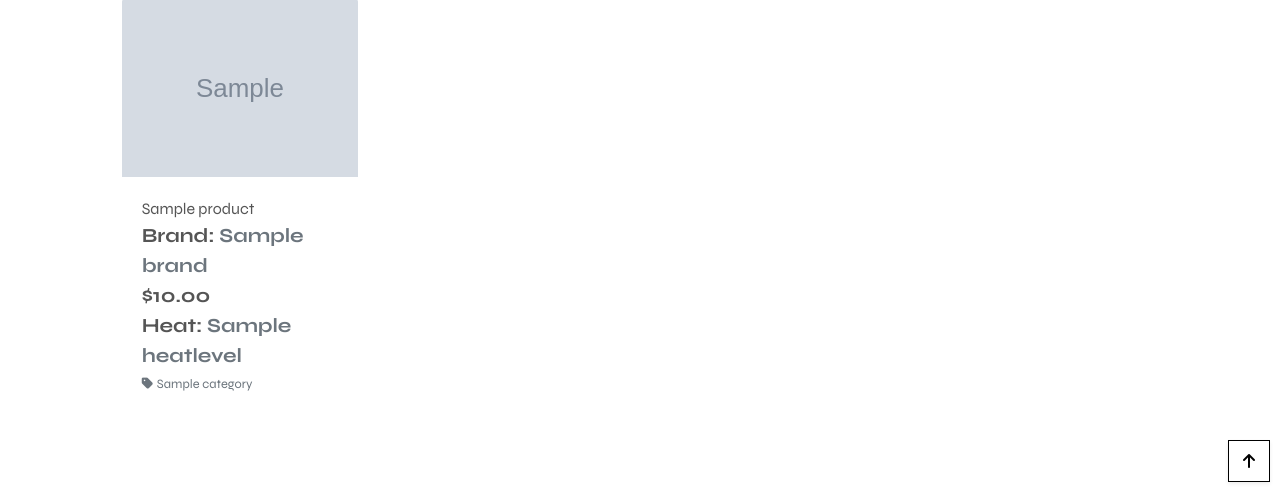
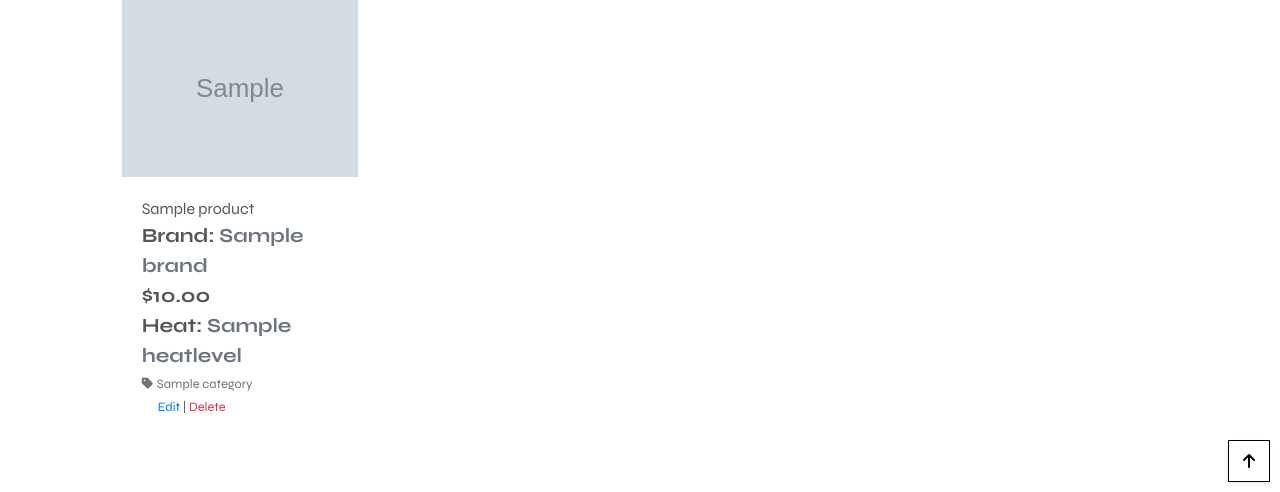
Before and after one commit to saziosu/flame-masters, a Django app: page /products/ in a window 1280 px wide. Shown: the part 308-800 px from the top of the page. Run offline with Django 3.2, Linux system fonts and the light colour scheme; a user stored in the database is signed in; tables that the repository leaves empty hold one stand-in row (values such as "Sample post"); grey boxes marked "Sample" are stand-in pictures; some libraries are stand-ins or nearby versions.

Commit message:
Add edit and delete links to the product templates to allow for superuser editing/deleting

```diff
--- a/products/templates/products/product_detail.html
+++ b/products/templates/products/product_detail.html
@@ -37,6 +37,12 @@
                         </p>
                     {% endif %}
                     <p class="lead mb-0 text-left font-weight-bold">${{ product.price }}</p>
+                    {% if request.user.is_superuser %}
+                        <small class="ml-3">
+                            <a href="{% url 'edit_product' product.id %}">Edit</a> |
+                            <a class="text-danger" href="{% url 'delete_product' product.id %}">Delete</a>
+                        </small>
+                    {% endif %}
                     <p class="mt-3">{{ product.description }}</p>
                     <br>
                     <p class="mt-3"><strong>Ingredients:</strong> {{ product.ingredients }}</p>
--- a/products/templates/products/products.html
+++ b/products/templates/products/products.html
@@ -78,6 +78,12 @@
                                                 </a>
                                             </p>
                                             {% endif %}
+                                            {% if request.user.is_superuser %}
+                                                <small class="ml-3">
+                                                    <a href="{% url 'edit_product' product.id %}">Edit</a> |
+                                                    <a class="text-danger" href="{% url 'delete_product' product.id %}">Delete</a>
+                                                </small>
+                                            {% endif %}
                                         </div>
                                     </div>
                                 </div>
```
Also changed, not shown: media/blue-carolina_yZkdkdA.webp (added).
